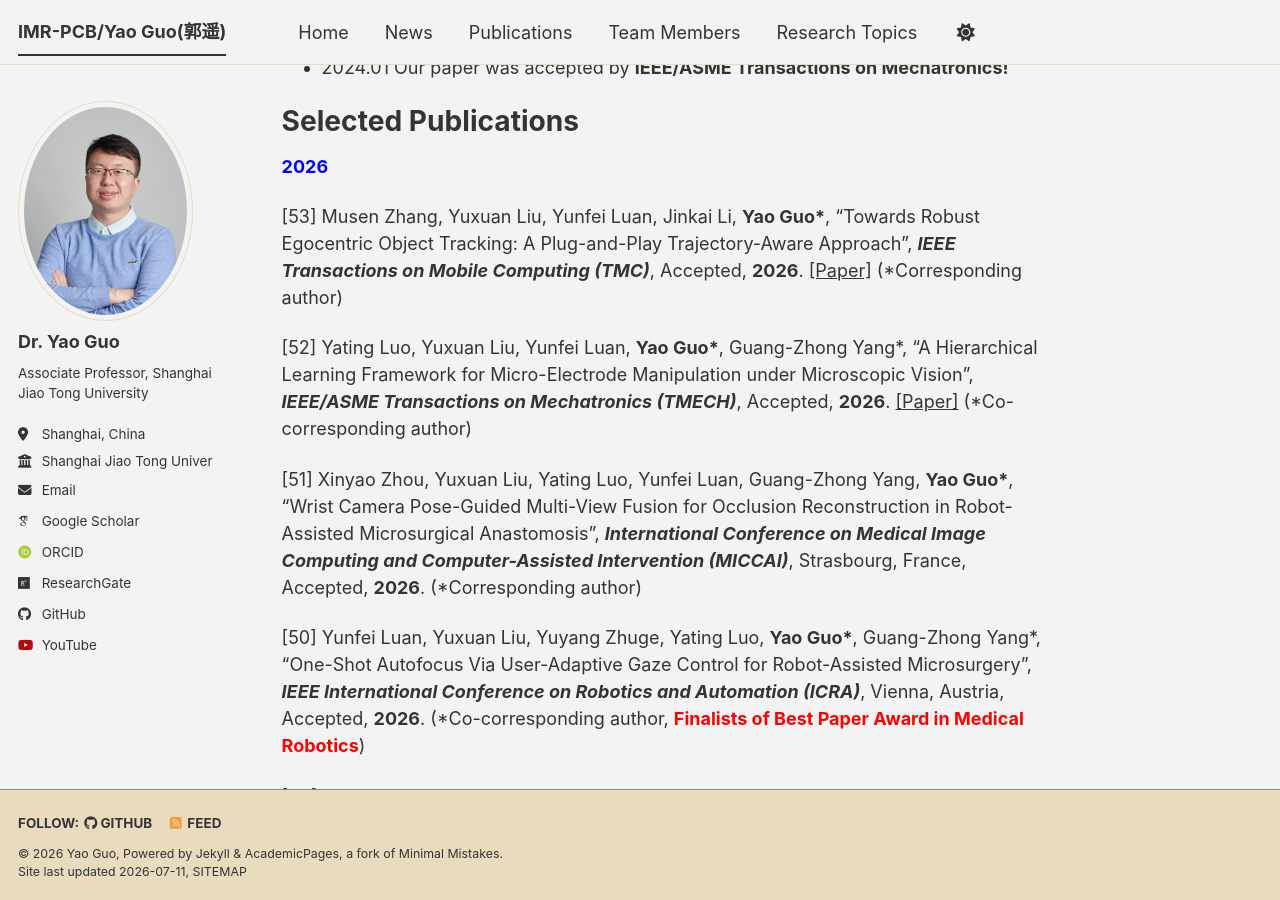
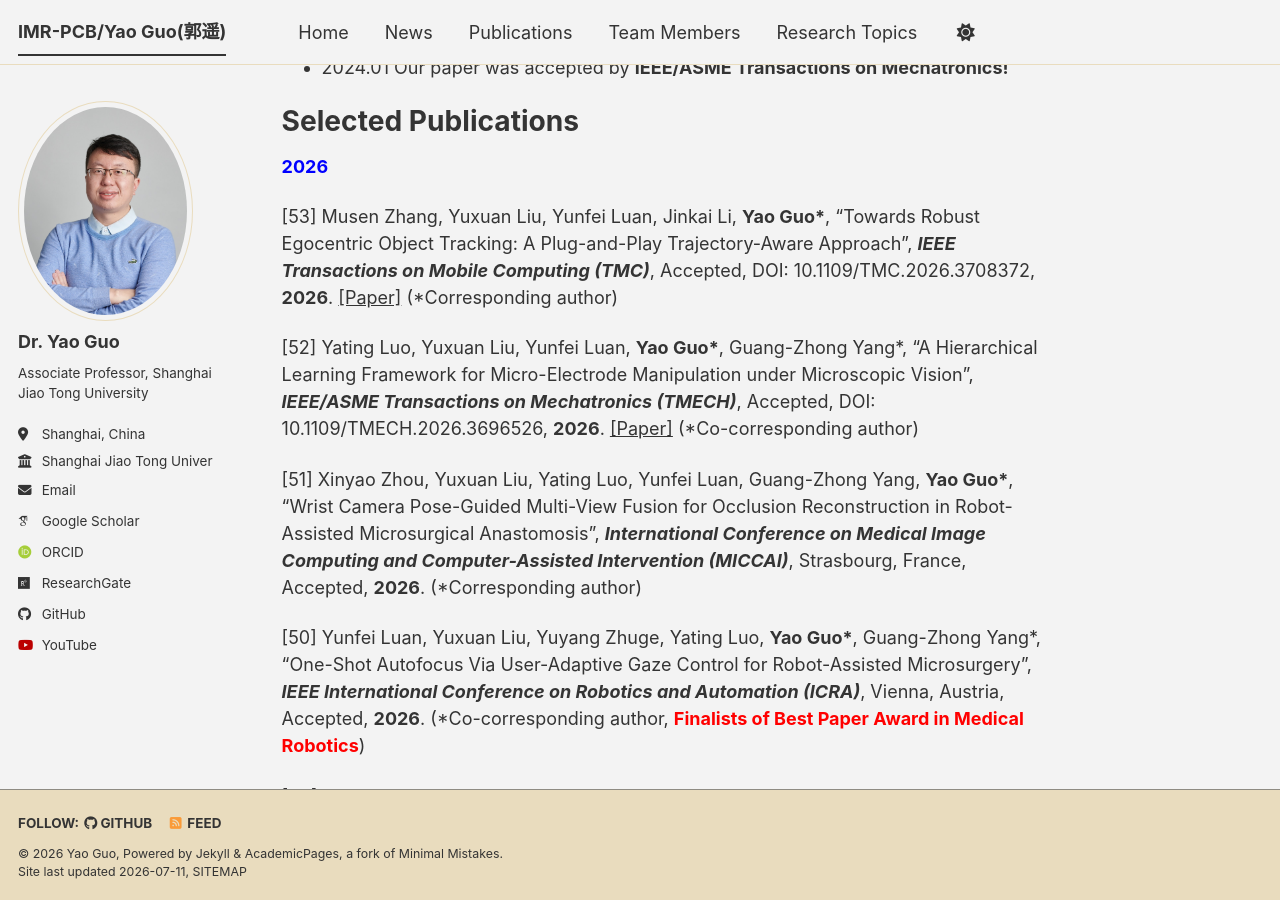
Before and after one commit to IMR-PCB/IMR-PCB.github.io, a Jekyll site: the page built from _pages/about.md, in a window 1280 px wide and 900 px high, scrolled down 2370 px. Built offline with Jekyll 4.4.1, drawn with Linux system fonts in a browser that asks for light colours; some web fonts are replaced; a script bundle is joined from its source files by our own code; library files that are not in the unit come from our copies.

Commit message:
Update about.md

```diff
--- a/_pages/about.md
+++ b/_pages/about.md
@@ -57,9 +57,9 @@ Selected Publications
 ======
 <span style="color:blue">**2026**</span>
 
-\[53\] Musen Zhang, Yuxuan Liu, Yunfei Luan, Jinkai Li, **Yao Guo\***, "Towards Robust Egocentric Object Tracking: A Plug-and-Play Trajectory-Aware Approach", _**IEEE Transactions on Mobile Computing (TMC)**_, Accepted, **2026**.  [\[Paper\]]([https://ieeexplore.ieee.org/document/11561778](https://www.computer.org/csdl/journal/tm/5555/01/11592614/2hLQFXm0iqI)) (\*Corresponding author)
+\[53\] Musen Zhang, Yuxuan Liu, Yunfei Luan, Jinkai Li, **Yao Guo\***, "Towards Robust Egocentric Object Tracking: A Plug-and-Play Trajectory-Aware Approach", _**IEEE Transactions on Mobile Computing (TMC)**_, Accepted, DOI: 10.1109/TMC.2026.3708372, **2026**.  [\[Paper\]](https://ieeexplore.ieee.org/document/11561778) (\*Corresponding author)
 
-\[52\] Yating Luo, Yuxuan Liu, Yunfei Luan, **Yao Guo\***, Guang-Zhong Yang\*, "A Hierarchical Learning Framework for Micro-Electrode Manipulation under Microscopic Vision", _**IEEE/ASME Transactions on Mechatronics (TMECH)**_, Accepted, **2026**. [\[Paper\]](https://ieeexplore.ieee.org/document/11561778) (\*Co-corresponding author)
+\[52\] Yating Luo, Yuxuan Liu, Yunfei Luan, **Yao Guo\***, Guang-Zhong Yang\*, "A Hierarchical Learning Framework for Micro-Electrode Manipulation under Microscopic Vision", _**IEEE/ASME Transactions on Mechatronics (TMECH)**_, Accepted, DOI: 10.1109/TMECH.2026.3696526, **2026**. [\[Paper\]](https://ieeexplore.ieee.org/document/11561778) (\*Co-corresponding author)
 
 [51] Xinyao Zhou, Yuxuan Liu, Yating Luo, Yunfei Luan, Guang-Zhong Yang, **Yao Guo\***, "Wrist Camera Pose-Guided Multi-View Fusion for Occlusion Reconstruction in Robot-Assisted Microsurgical Anastomosis", _**International Conference on Medical Image Computing and Computer-Assisted Intervention (MICCAI)**_, Strasbourg, France, Accepted, **2026**. (\*Corresponding author)
 
```
